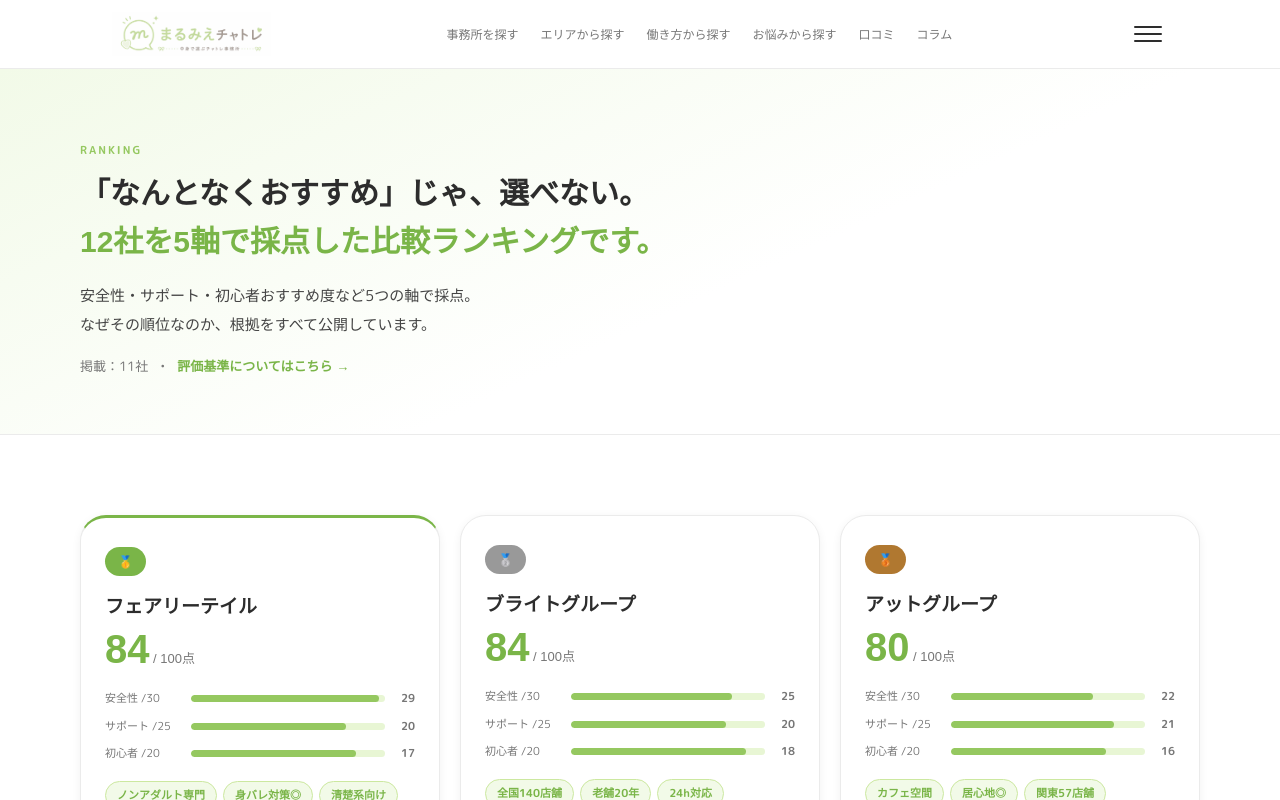
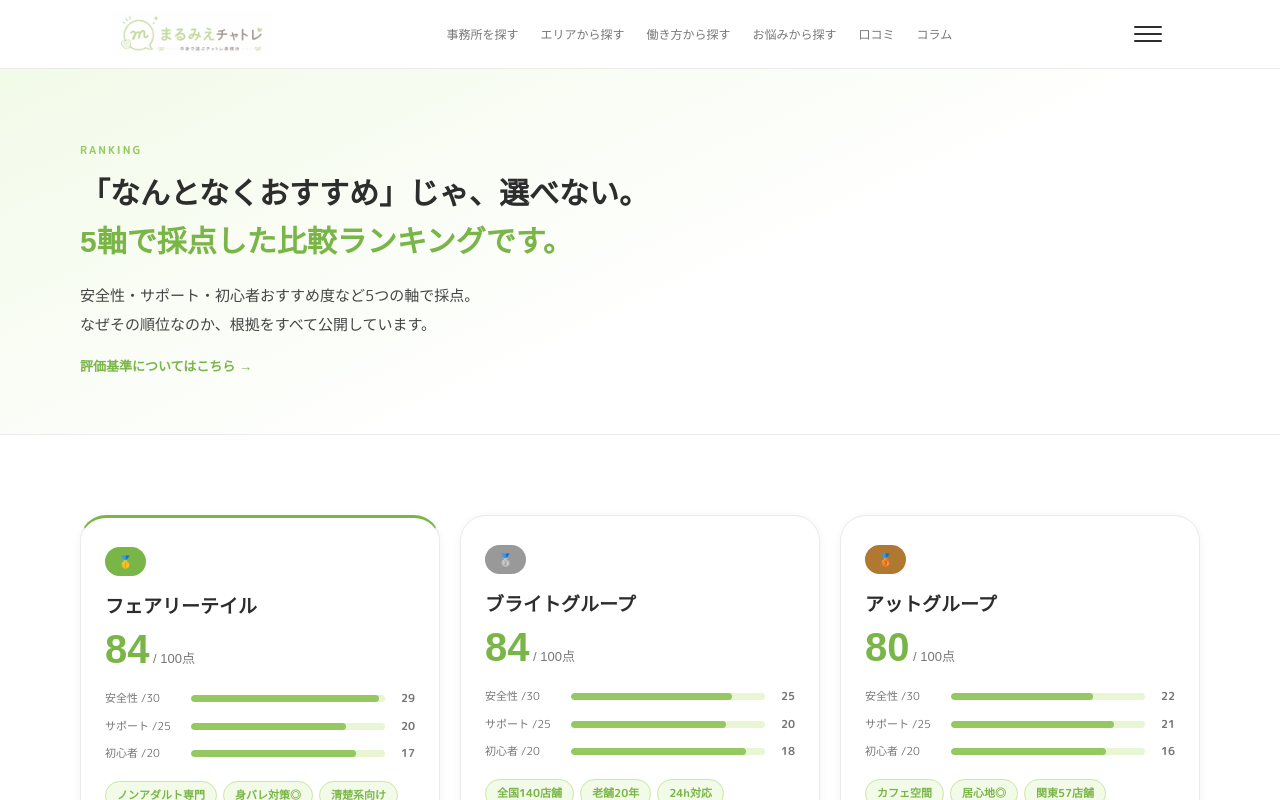
Before and after one commit to marumie-chatre/marumie-chatre.github.io, a Next.js app: page /jimusho in a window 1280 px wide. Shown: the top 800 px of the page. Built offline with nearby package versions, Linux system fonts and the light colour scheme; a web font is replaced by a local one.

Commit message:
事務所一覧ページのテキスト修正

```diff
--- a/app/jimusho/page.tsx
+++ b/app/jimusho/page.tsx
@@ -199,15 +199,13 @@ export default function JimushoPage() {
           <p className="eyebrow">RANKING</p>
           <h1 className="list-h1">
             「なんとなくおすすめ」じゃ、選べない。<br />
-            <span>12社を5軸で採点した比較ランキングです。</span>
+            <span>5軸で採点した比較ランキングです。</span>
           </h1>
           <p className="list-lead">
             安全性・サポート・初心者おすすめ度など5つの軸で採点。<br />
             なぜその順位なのか、根拠をすべて公開しています。
           </p>
           <div className="list-meta">
-            <span>掲載：{visibleOffices.length}社</span>
-            <span>・</span>
             <Link href="/hyoka-kijun" className="list-meta-link">評価基準についてはこちら →</Link>
           </div>
         </div>
```
